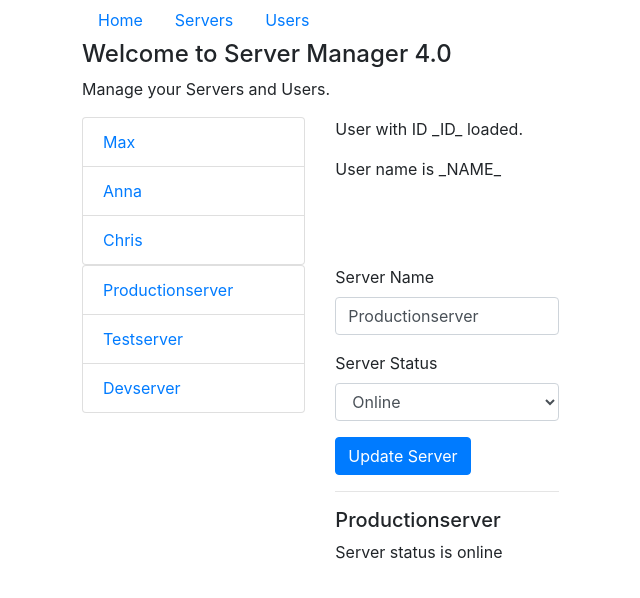
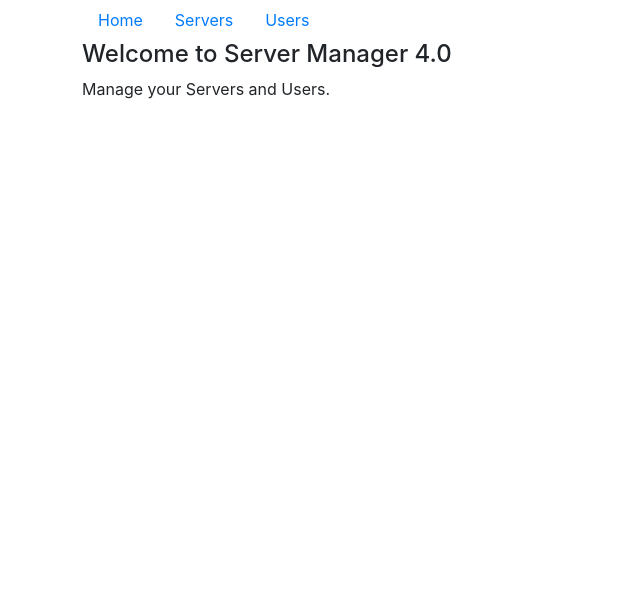
Before and after one commit to lukalid/routing-practise, an Angular app: page / in a window 1280 px wide. Shown: the top 598 px of the page, without its empty margins (3-643 px from the left). Built offline with nearby package versions, Linux system fonts and the light colour scheme.

Commit message:
Added initial routes

```diff
--- a/src/app/app.component.html
+++ b/src/app/app.component.html
@@ -10,17 +10,7 @@
   </div>
   <div class="row">
     <div class="col-xs-12 col-sm-10 col-md-8 col-sm-offset-1 col-md-offset-2">
-      <app-home></app-home>
-    </div>
-  </div>
-  <div class="row">
-    <div class="col-xs-12 col-sm-10 col-md-8 col-sm-offset-1 col-md-offset-2">
-      <app-users></app-users>
-    </div>
-  </div>
-  <div class="row">
-    <div class="col-xs-12 col-sm-10 col-md-8 col-sm-offset-1 col-md-offset-2">
-      <app-servers></app-servers>
+      <router-outlet></router-outlet>
     </div>
   </div>
 </div>
--- a/src/app/app.module.ts
+++ b/src/app/app.module.ts
@@ -11,6 +11,13 @@
 import { ServerComponent } from './servers/server/server.component';
 import { ServersService } from './servers/servers.service';
 import { HttpClientModule } from '@angular/common/http';
+import { RouterModule, Routes } from '@angular/router';
+
+const appRoutes: Routes = [
+  { path: '', component: HomeComponent }, // localhost:4200
+  { path: 'users', component: UsersComponent }, // localhost:4200/users
+  { path: 'servers', component: ServersComponent } // localhost:4200/servers
+];
 
 @NgModule({
   declarations: [
@@ -25,7 +32,8 @@
   imports: [
     BrowserModule,
     FormsModule,
-    HttpClientModule
+    HttpClientModule,
+    RouterModule.forRoot(appRoutes)
   ],
   providers: [ServersService],
   bootstrap: [AppComponent]
```
